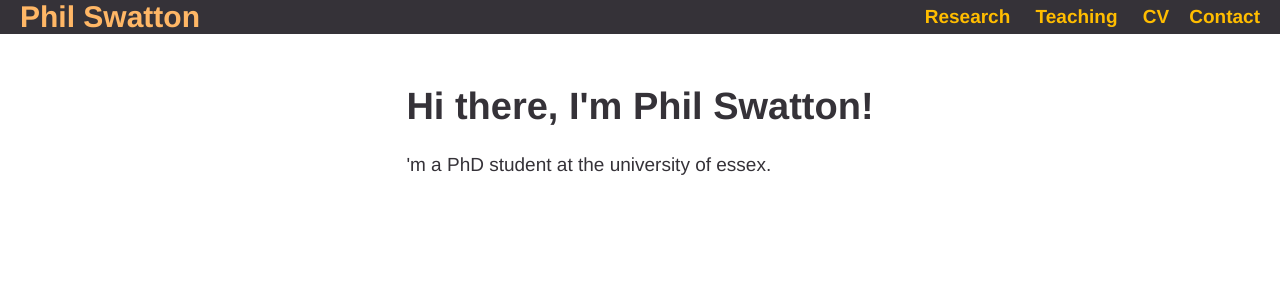
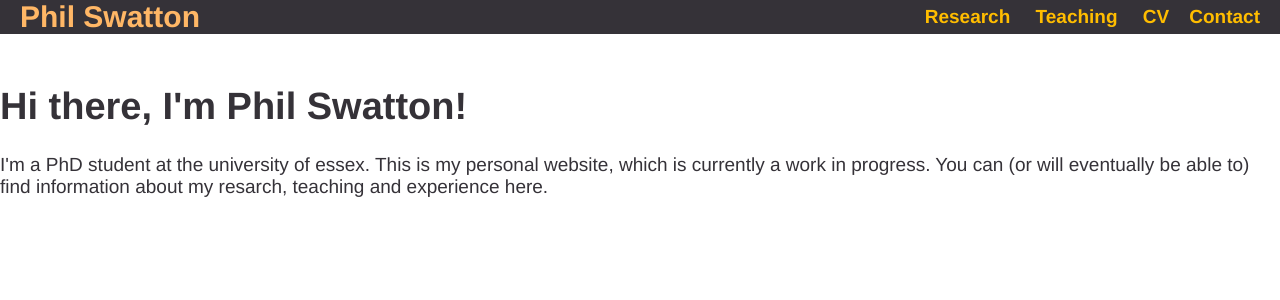
Before and after one commit to philswatton/philswatton.github.io, a Jekyll site: the page built from index.html, in a window 1280 px wide. Shown: the top 300 px of the page. Built offline with Jekyll 4.4.1, drawn with Linux system fonts in a browser that asks for light colours.

Commit message:
Update index.html
Updated homepage with better filler

```diff
--- a/index.html
+++ b/index.html
@@ -2,7 +2,5 @@
 layout: default
 title: Phil Swatton
 ---
-<div class="blurb">
-	<h1>Hi there, I'm Phil Swatton!</h1>
-	<p>'m a PhD student at the university of essex.</p>
-</div><!-- /.blurb -->
+<h1>Hi there, I'm Phil Swatton!</h1>
+<p>I'm a PhD student at the university of essex. This is my personal website, which is currently a work in progress. You can (or will eventually be able to) find information about my resarch, teaching and experience here.</p>
```
